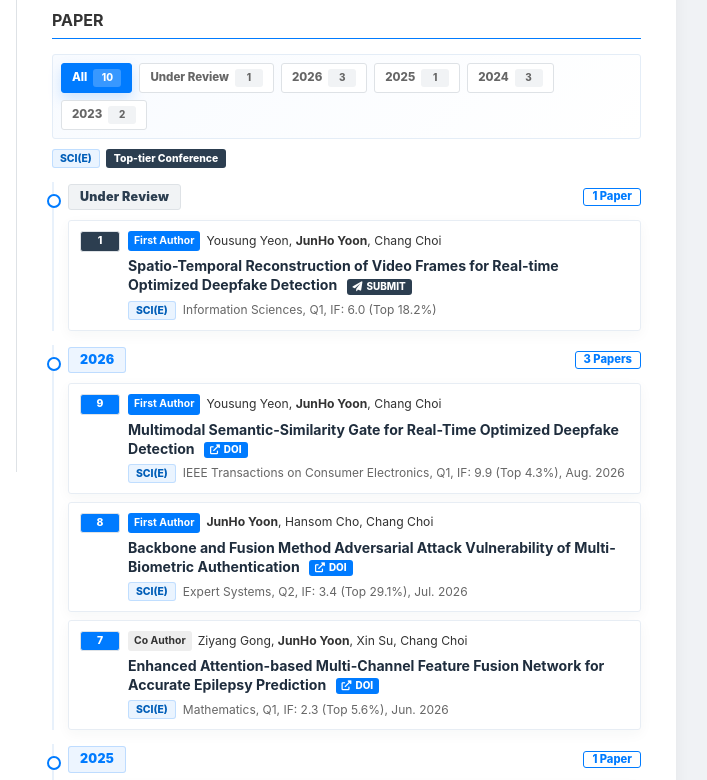
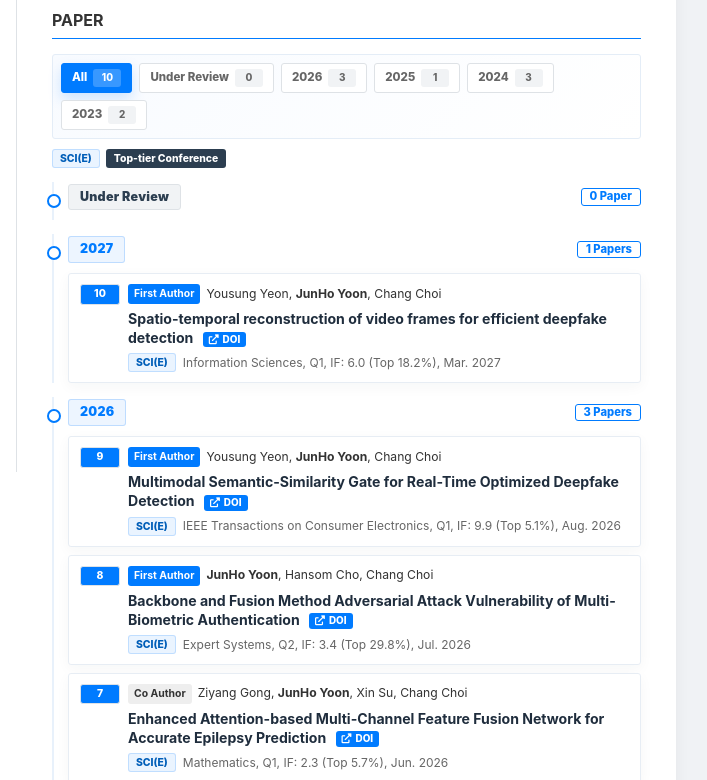
Before and after one commit to junhoy00n/junhoy00n.github.io, a plain HTML site: page index.html in a window 1280 px wide. Shown: the part 616-1396 px from the top of the page, 464-1171 px from the left. Drawn offline with Linux system fonts and the light colour scheme; a web font is replaced by a local one.

Commit message:
Update index.html

```diff
--- a/index.html
+++ b/index.html
@@ -209,7 +209,7 @@
                         <input id="paper-2023" name="paper-year" type="radio" />
                         <div class="paper-filter-labels">
                             <label for="paper-all">All <span>10</span></label>
-                            <label for="paper-review">Under Review <span>1</span></label>
+                            <label for="paper-review">Under Review <span>0</span></label>
                             <label for="paper-2026">2026 <span>3</span></label>
                             <label for="paper-2025">2025 <span>1</span></label>
                             <label for="paper-2024">2024 <span>3</span></label>
@@ -223,23 +223,33 @@
                             <div class="paper-year-group paper-year-review">
                                 <h3 class="paper-year-title">
                                     <span class="year-chip review">Under Review</span>
-                                    <span class="header-count">1 Paper</span>
+                                    <span class="header-count">0 Paper</span>
+                                </h3>
+                                <div class="pub-list paper-card-list">
+                                </div>
+                            </div>
+                            <div class="paper-year-group paper-year-2027">
+                                <h3 class="paper-year-title">
+                                    <span class="year-chip">2027</span>
+                                    <span class="header-count">1 Papers</span>
                                 </h3>
                                 <div class="pub-list paper-card-list">
                                     <div class="pub-item paper-card">
-                                        <div class="pub-num review-num">1</div>
+                                        <div class="pub-num">10</div>
                                         <div class="pub-content paper-content">
                                             <div class="paper-author-line">
                                                 <span class="role-tag first">First Author</span>
                                                 <span class="author-list">Yousung Yeon, <strong>JunHo Yoon</strong>, Chang Choi</span>
                                             </div>
                                             <p class="pub-title paper-title-line">
-                                                Spatio-Temporal Reconstruction of Video Frames for Real-time Optimized Deepfake Detection
-                                                <span class="paper-inline-link submit-link"><i class="fas fa-paper-plane"></i>SUBMIT</span>
+                                                Spatio-temporal reconstruction of video frames for efficient deepfake detection
+                                                <a class="paper-inline-link doi" href="https://doi.org/10.1016/j.ins.2026.124343" target="_blank"
+                                                    ><i class="fas fa-external-link-alt"></i>DOI</a
+                                                >
                                             </p>
                                             <p class="journal-info paper-venue-line">
                                                 <span class="paper-type-badge journal">SCI(E)</span>
-                                                <span class="venue-text">Information Sciences, Q1, IF: 6.0 (Top 18.2%)</span>
+                                                <span class="venue-text">Information Sciences, Q1, IF: 6.0 (Top 18.2%), Mar. 2027</span>
                                             </p>
                                         </div>
                                     </div>
@@ -266,7 +276,7 @@
                                             </p>
                                             <p class="journal-info paper-venue-line">
                                                 <span class="paper-type-badge journal">SCI(E)</span>
-                                                <span class="venue-text">IEEE Transactions on Consumer Electronics, Q1, IF: 9.9 (Top 4.3%), Aug. 2026</span>
+                                                <span class="venue-text">IEEE Transactions on Consumer Electronics, Q1, IF: 9.9 (Top 5.1%), Aug. 2026</span>
                                             </p>
                                         </div>
                                     </div>
@@ -285,7 +295,7 @@
                                             </p>
                                             <p class="journal-info paper-venue-line">
                                                 <span class="paper-type-badge journal">SCI(E)</span>
-                                                <span class="venue-text">Expert Systems, Q2, IF: 3.4 (Top 29.1%), Jul. 2026</span>
+                                                <span class="venue-text">Expert Systems, Q2, IF: 3.4 (Top 29.8%), Jul. 2026</span>
                                             </p>
                                         </div>
                                     </div>
@@ -304,7 +314,7 @@
                                             </p>
                                             <p class="journal-info paper-venue-line">
                                                 <span class="paper-type-badge journal">SCI(E)</span>
-                                                <span class="venue-text">Mathematics, Q1, IF: 2.3 (Top 5.6%), Jun. 2026</span>
+                                                <span class="venue-text">Mathematics, Q1, IF: 2.3 (Top 5.7%), Jun. 2026</span>
                                             </p>
                                         </div>
                                     </div>
@@ -358,7 +368,7 @@
                                             </p>
                                             <p class="journal-info paper-venue-line">
                                                 <span class="paper-type-badge journal">SCI(E)</span>
-                                                <span class="venue-text">Expert Systems, Q2, IF: 3.4 (Top 29.1%), Oct. 2024</span>
+                                                <span class="venue-text">Expert Systems, Q2, IF: 3.4 (Top 29.8%), Oct. 2024</span>
                                             </p>
                                         </div>
                                     </div>
```
